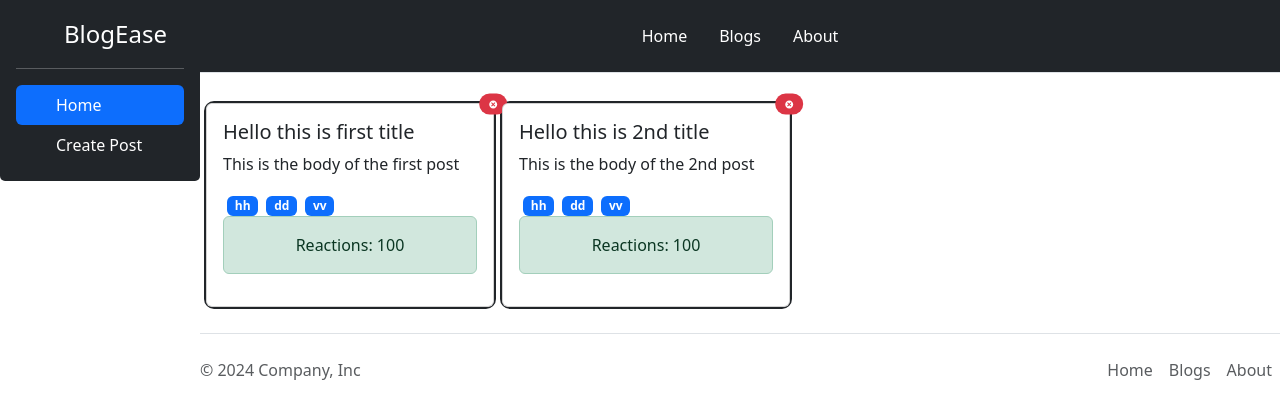
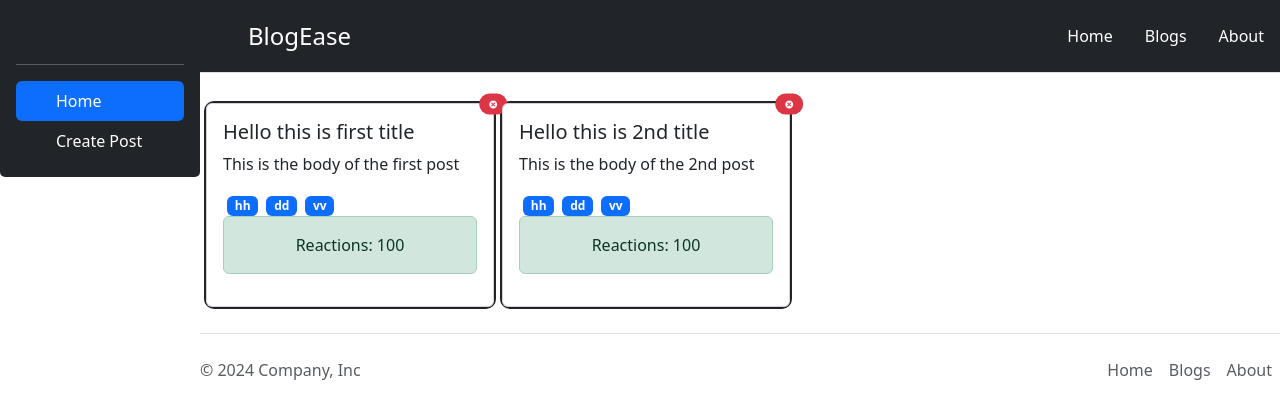
Before and after one commit to iamasadshah/simple-blog-app-UI, a React app: page / in a window 1280 px wide. Shown: the top 418 px of the page. Built offline with nearby package versions, Linux system fonts and the light colour scheme; the HTML template or start-up script is replaced by a standard one.

Commit message:
name changed

```diff
--- a/src/component/Head.jsx
+++ b/src/component/Head.jsx
@@ -4,6 +4,15 @@ const Head = () => {
   return (
     <>
       <header class="d-flex flex-wrap bg-dark  justify-content-center py-3 mb-4 border-bottom">
+        <a
+          href="/"
+          class="d-flex align-items-center mb-3 mb-md-0 me-md-auto link-body-emphasis text-decoration-none"
+        >
+          <svg class="bi me-2" width="40" height="32">
+            <use xlink:href="#bootstrap"></use>
+          </svg>
+          <span class="fs-4 text-white">BlogEase</span>
+        </a>
         <ul class="nav nav-pills ">
           <li class="nav-item">
             <a href="#" class="nav-link text-white">
--- a/src/component/Side.jsx
+++ b/src/component/Side.jsx
@@ -9,12 +9,12 @@ const Sidebar = ({ selectedTab, setSelectedTab }) => {
       >
         <a
           href="/"
-          className="d-flex align-items-center mb-3 mb-md-0 me-md-auto text-white text-decoration-none"
+          class="d-flex align-items-center mb-3 mb-md-0 me-md-auto link-body-emphasis text-decoration-none"
         >
-          <svg className="bi pe-none me-2" width="40" height="32">
-            <use xlinkHref="#bootstrap"></use>
+          <svg class="bi me-2" width="40" height="32">
+            <use xlink:href="#bootstrap"></use>
           </svg>
-          <span className="fs-4">BlogEase</span>
+          <span class="fs-4"></span>
         </a>
         <hr />
         <ul className="nav nav-pills flex-column mb-auto">
```
Also changed, not shown: src/assets/icon.png (added).
